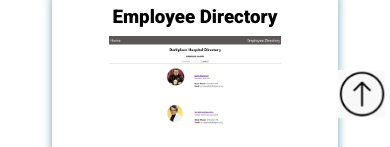
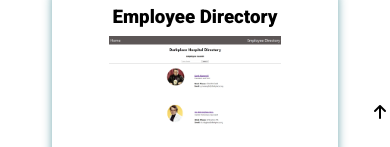
Before and after one commit to RiverXDiamant/riverxdiamant-portfolio-v2, a website: page pages/projects.html in a window 390 px wide. Shown: the part 697-844 px from the top of the page. Drawn offline with nearby package versions, Linux system fonts and the light colour scheme.

Commit message:
updated html to fix mobile display issues

```diff
--- a/pages/projects.html
+++ b/pages/projects.html
@@ -187,12 +187,9 @@
     </div>
 
     <!-- Scroll to top -->
-    <i class="scroll-up" id="scroll-up"
-      ><img
-        src="../src/img/icons/images.jfif"
-        class="social-icon up-arrow"
-        alt="scroll up arrow"
-    /></i>
+ <i class="scroll-up" id="scroll-up"
+        ><i class="fa-solid fa-arrow-up"></i
+      ></i>
 
       <!-- Ion icons scripts -->
   <script
```
Also changed, not shown: index.html (+3 -3 lines).
